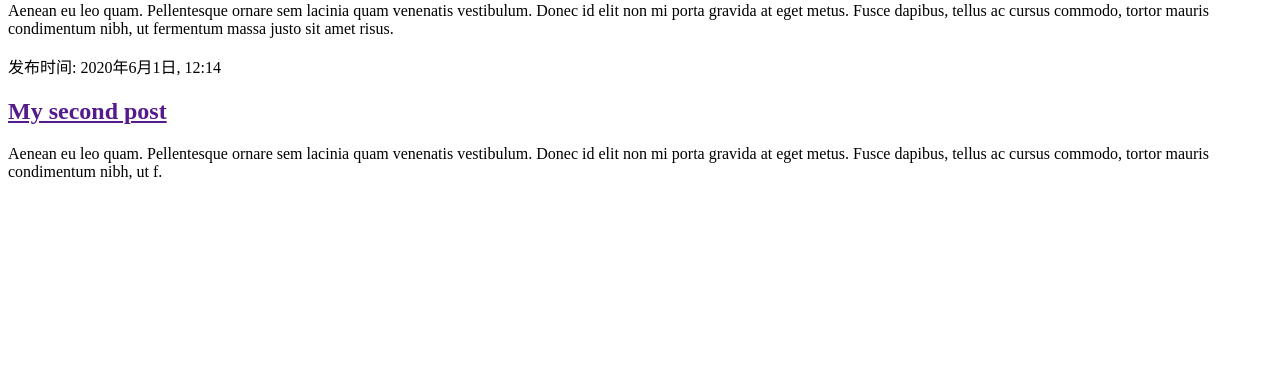
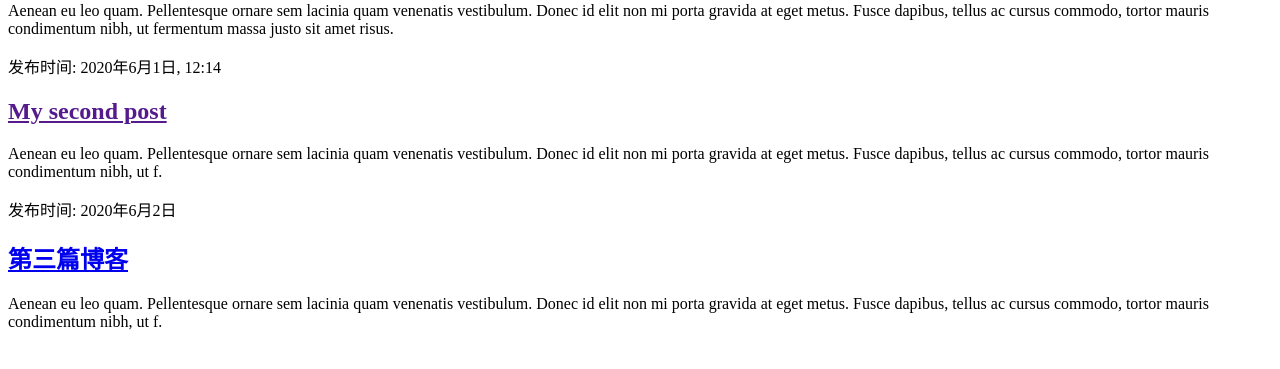
Before and after one commit to kunlun-bird/pythonlearning-django, a Django app: page / in a window 1280 px wide. Shown: the part 169-538 px from the top of the page. Run offline with Django 3.2, Linux system fonts and the light colour scheme.

Commit message:
modify html

```diff
--- a/blog/templates/blog/post_list.html
+++ b/blog/templates/blog/post_list.html
@@ -19,5 +19,11 @@
             <h2><a href="">My second post</a></h2>
             <p>Aenean eu leo quam. Pellentesque ornare sem lacinia quam venenatis vestibulum. Donec id elit non mi porta gravida at eget metus. Fusce dapibus, tellus ac cursus commodo, tortor mauris condimentum nibh, ut f.</p>
         </div>
+
+        <div>
+            <p>发布时间: 2020年6月2日</p>
+            <h2><a href="http://kunlunfeiniao.pythonanywhere.com/">第三篇博客</a></h2>
+            <p>Aenean eu leo quam. Pellentesque ornare sem lacinia quam venenatis vestibulum. Donec id elit non mi porta gravida at eget metus. Fusce dapibus, tellus ac cursus commodo, tortor mauris condimentum nibh, ut f.</p>
+        </div>
     </body>
 </html>
```
